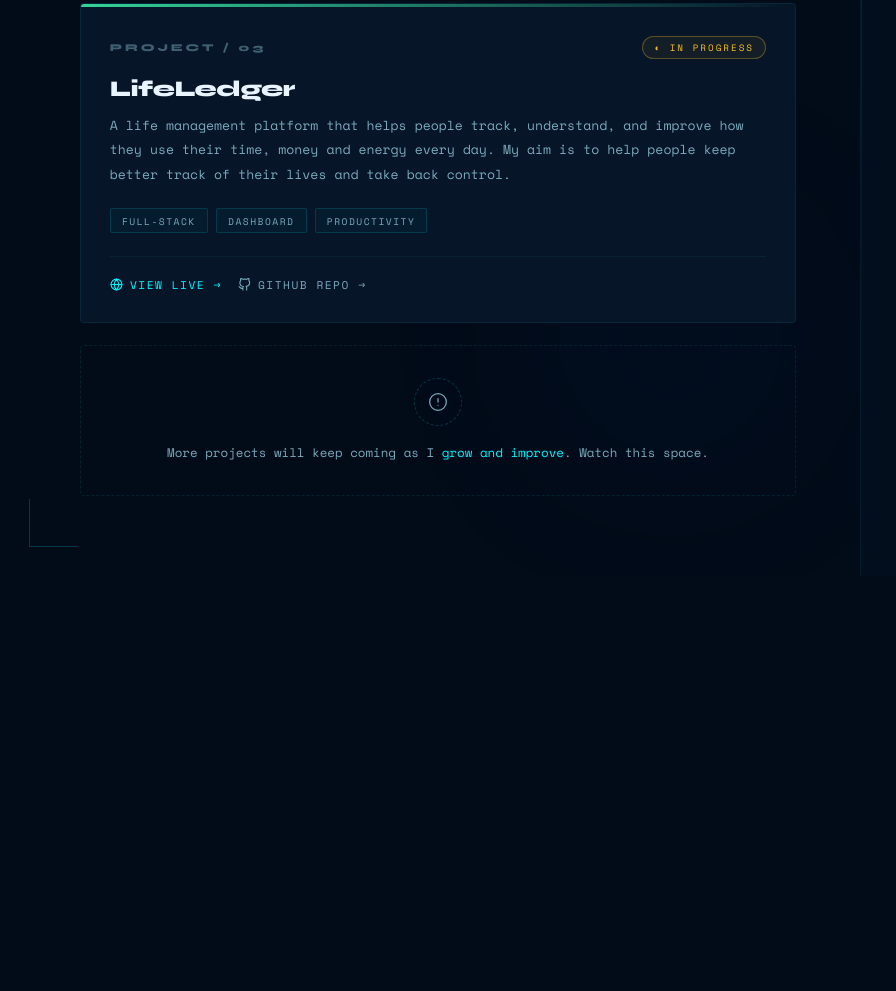
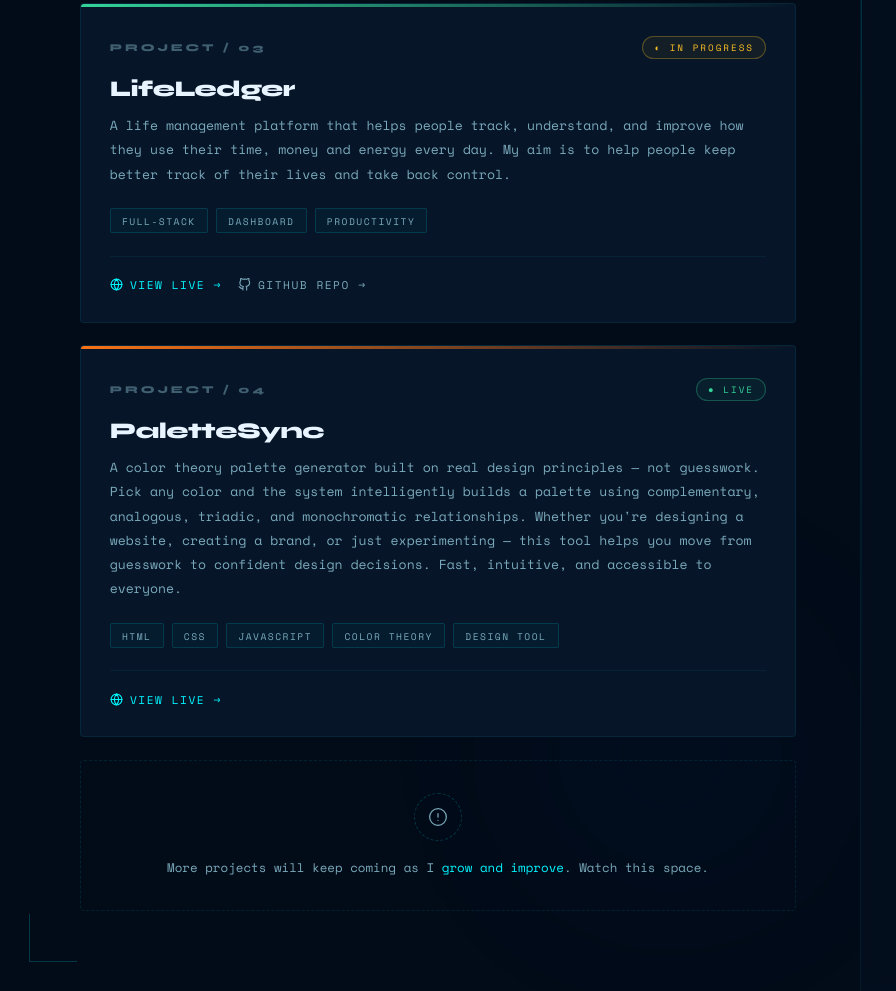
Before and after one commit to awhile11/My-Portfolio, a website built with Vite: page src/pages/projects.html in a window 1280 px wide. Shown: the part 1036-2027 px from the top of the page, without its empty margins (0-896 px from the left). Before the commit the page ends 1612 px from the top, so only its background shows below. Built offline with nearby package versions, Linux system fonts and the light colour scheme.

Commit message:
Updated my project

```diff
--- a/src/pages/projects.html
+++ b/src/pages/projects.html
@@ -269,6 +269,7 @@
     .project-card:nth-child(1) { animation-delay: 0.12s; }
     .project-card:nth-child(2) { animation-delay: 0.22s; }
     .project-card:nth-child(3) { animation-delay: 0.32s; }
+    .project-card:nth-child(4) { animation-delay: 0.42s; }
 
     /* ── RIGHT: NAV PANEL (identical to other pages) ── */
     .nav-panel {
@@ -548,6 +549,41 @@
           </div>
         </div>
 
+        <!-- ── PROJECT 4: PaletteSync ── -->
+        <div class="project-card" style="--bar-color: #f97316;">
+          <div class="card-top-bar"></div>
+          <div class="card-body">
+            <div class="card-meta">
+              <span class="card-num">Project / 04</span>
+              <span class="card-status status-live">● Live</span>
+            </div>
+            <div class="card-title">PaletteSync</div>
+            <p class="card-desc">
+              A color theory palette generator built on real design principles — not guesswork.
+              Pick any color and the system intelligently builds a palette using complementary,
+              analogous, triadic, and monochromatic relationships. Whether you're designing a
+              website, creating a brand, or just experimenting — this tool helps you move from
+              guesswork to confident design decisions. Fast, intuitive, and accessible to everyone.
+            </p>
+            <div class="card-stack">
+              <span class="stack-tag">HTML</span>
+              <span class="stack-tag">CSS</span>
+              <span class="stack-tag">JavaScript</span>
+              <span class="stack-tag">Color Theory</span>
+              <span class="stack-tag">Design Tool</span>
+            </div>
+            <div class="card-links">
+              <a href="https://palettesync.netlify.app/" target="_blank" rel="noopener" class="card-link live">
+                <svg width="13" height="13" viewBox="0 0 24 24" fill="none" stroke="currentColor" stroke-width="2" stroke-linecap="round" stroke-linejoin="round">
+                  <circle cx="12" cy="12" r="10"/><line x1="2" y1="12" x2="22" y2="12"/>
+                  <path d="M12 2a15.3 15.3 0 0 1 4 10 15.3 15.3 0 0 1-4 10 15.3 15.3 0 0 1-4-10 15.3 15.3 0 0 1 4-10z"/>
+                </svg>
+                View Live →
+              </a>
+            </div>
+          </div>
+        </div>
+
         <!-- ── COMING SOON ── -->
         <div class="coming-soon">
           <div class="coming-soon-icon">
```
Also changed, not shown: index.html (+3 -3 lines).
